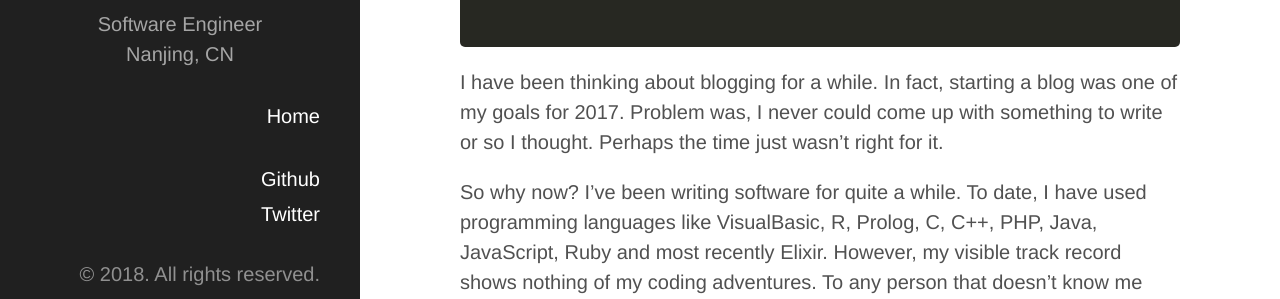
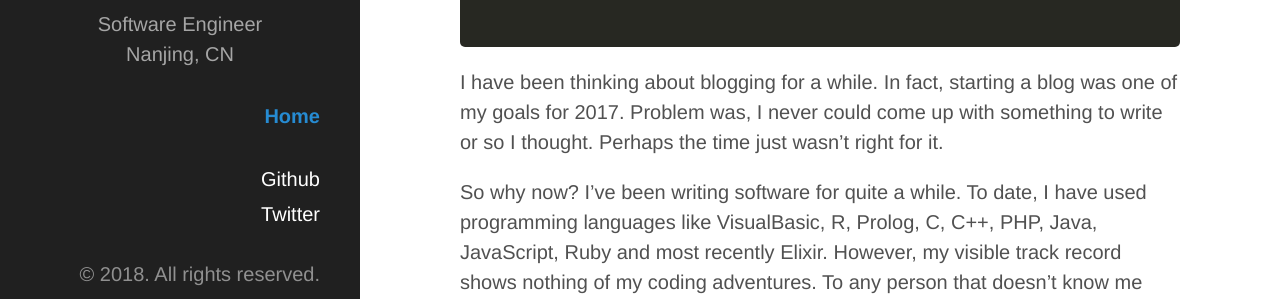
Before and after one commit to tkamucheka/tkamucheka.github.io, a Jekyll site: the page built from index.html, in a window 1280 px wide. Shown: the part 341-640 px from the top of the page. Built offline with Jekyll 4.4.1, drawn with Linux system fonts in a browser that asks for light colours; the list of posts is cut into pages by our own code.

Commit message:
Changes baseurl to base_url in config

```diff
--- a/404.html
+++ b/404.html
@@ -6,5 +6,5 @@
 
 <div class="page">
   <h1 class="page-title">404: Page not found</h1>
-  <p class="lead">Sorry, we've misplaced that URL or it's pointing to something that doesn't exist. <a href="{{ site.baseurl }}">Head back home</a> to try finding it again.</p>
+  <p class="lead">Sorry, we've misplaced that URL or it's pointing to something that doesn't exist. <a href="{{ site.base_url }}">Head back home</a> to try finding it again.</p>
 </div>
--- a/_config.yml
+++ b/_config.yml
@@ -12,6 +12,7 @@
 description:      ''
 url:              https://tkamucheka.github.io
 baseurl:          ''
+base_url:         /
 
 author:
   name:           'Tendayi Kamucheka'
--- a/_includes/head.html
+++ b/_includes/head.html
@@ -15,15 +15,15 @@
   </title>
 
   <!-- CSS -->
-  <link rel="stylesheet" href="{{ site.baseurl }}/public/css/poole.css">
-  <link rel="stylesheet" href="{{ site.baseurl }}/public/css/syntax.css">
-  <link rel="stylesheet" href="{{ site.baseurl }}/public/css/hyde.css">
-  <link rel="stylesheet" href="{{ site.baseurl }}/public/css/custom.css">
+  <link rel="stylesheet" href="{{ site.base_url }}public/css/poole.css">
+  <link rel="stylesheet" href="{{ site.base_url }}public/css/syntax.css">
+  <link rel="stylesheet" href="{{ site.base_url }}public/css/hyde.css">
+  <link rel="stylesheet" href="{{ site.base_url }}public/css/custom.css">
   <!-- <link rel="stylesheet" href="http://fonts.googleapis.com/css?family=PT+Sans:400,400italic,700|Abril+Fatface"> -->
 
   <!-- Icons -->
-  <link rel="apple-touch-icon-precomposed" sizes="144x144" href="{{ site.baseurl }}public/apple-touch-icon-144-precomposed.png">
-                                 <link rel="shortcut icon" href="{{ site.baseurl }}public/favicon.ico">
+  <link rel="apple-touch-icon-precomposed" sizes="144x144" href="{{ site.base_url }}public/apple-touch-icon-144-precomposed.png">
+                                 <link rel="shortcut icon" href="{{ site.base_url }}public/favicon.ico">
 
   <!-- RSS -->
   <link rel="alternate" type="application/rss+xml" title="RSS" href="/atom.xml">
--- a/_includes/sidebar.html
+++ b/_includes/sidebar.html
@@ -4,7 +4,7 @@
       <div id="photo-wrapper">
         <center>
           <div id="photo-circle">
-            <img id="photo" src="{{ site.baseurl }}public/images/photo.png" />
+            <img id="photo" src="{{ site.base_url }}public/images/photo.png" />
           </div>
         </center>
       </div>
@@ -27,7 +27,7 @@
 
     <div class="sidebar-block">
       <nav class="sidebar-nav text-md-right">
-        <a class="sidebar-nav-item{% if page.url == site.baseurl %} active{% endif %}" href="{{ site.baseurl }}">Home</a>
+        <a class="sidebar-nav-item{% if page.url == site.base_url %} active{% endif %}" href="{{ site.base_url }}">Home</a>
 
         {% comment %}
           The code below dynamically generates a sidebar nav of pages with
--- a/index.html
+++ b/index.html
@@ -21,15 +21,15 @@
 
 <div class="pagination">
   {% if paginator.next_page %}
-    <a class="pagination-item older" href="{{ site.baseurl }}page{{paginator.next_page}}">Older</a>
+    <a class="pagination-item older" href="{{ site.base_url }}page{{paginator.next_page}}">Older</a>
   {% else %}
     <span class="pagination-item older">Older</span>
   {% endif %}
   {% if paginator.previous_page %}
     {% if paginator.page == 2 %}
-      <a class="pagination-item newer" href="{{ site.baseurl }}">Newer</a>
+      <a class="pagination-item newer" href="{{ site.base_url }}">Newer</a>
     {% else %}
-      <a class="pagination-item newer" href="{{ site.baseurl }}page{{paginator.previous_page}}">Newer</a>
+      <a class="pagination-item newer" href="{{ site.base_url }}page{{paginator.previous_page}}">Newer</a>
     {% endif %}
   {% else %}
     <span class="pagination-item newer">Newer</span>
```
Also changed, not shown: 4 other files.
